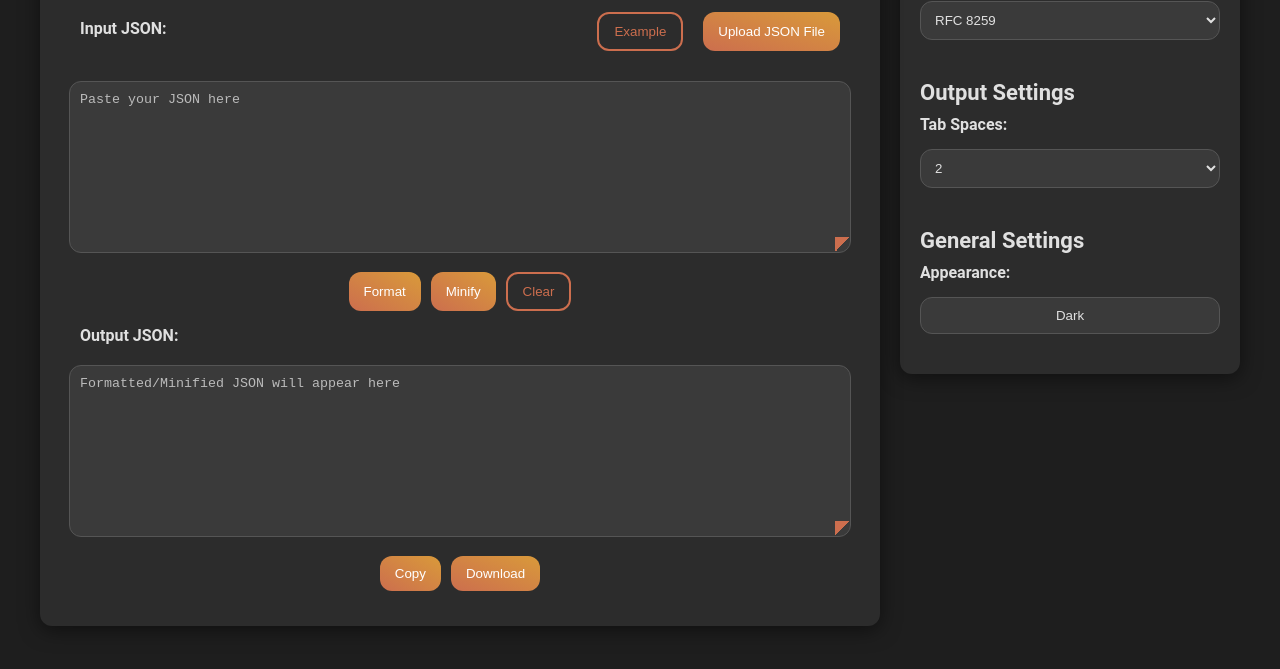
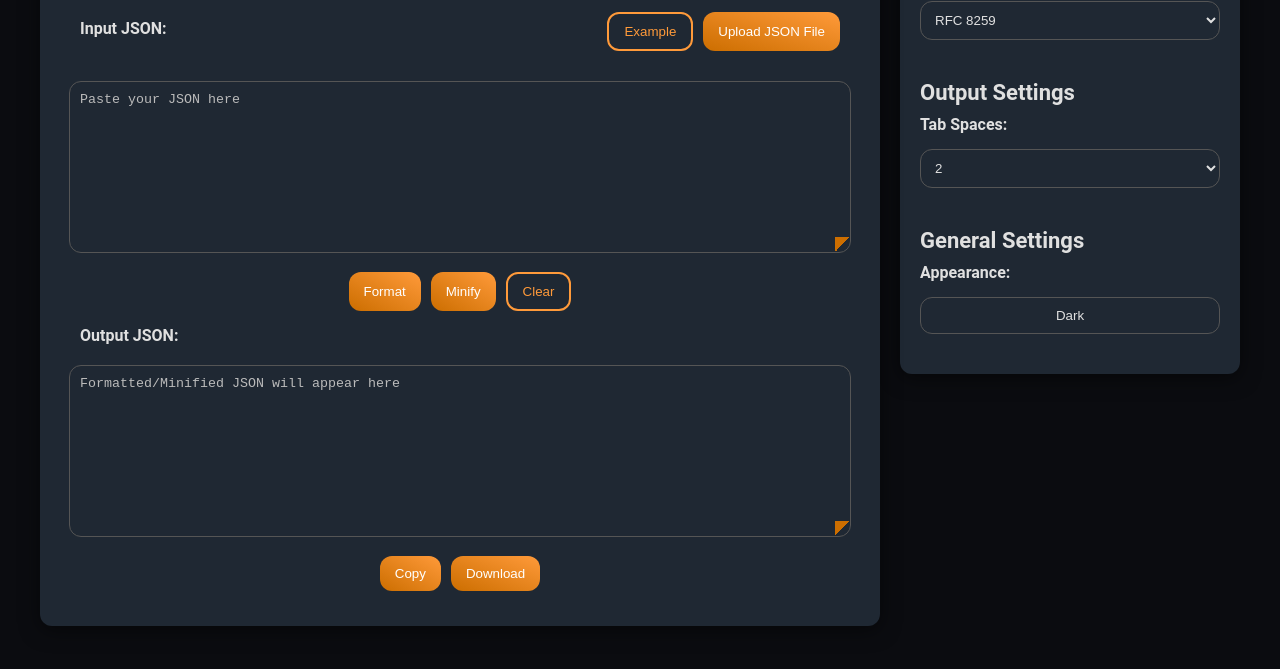
Before and after one commit to ameysh/sleek-json, a website: page index.html in a window 1280 px wide. Shown: the part 131-800 px from the top of the page. Drawn offline with nearby package versions, Linux system fonts and the light colour scheme.

Commit message:
Update colour palette

```diff
--- a/styles/styles.css
+++ b/styles/styles.css
@@ -1,6 +1,6 @@
 body {
   font-family: "Roboto", sans-serif;
-  background-color: #f0f2f5;
+  background-color: #f5f5dc;
   color: #333;
   margin: 0;
   padding: 0;
@@ -12,7 +12,7 @@ body {
 }
 
 body.dark {
-  background-color: #1e1e1e;
+  background-color: #0b0c10;
   color: #e0e0e0;
 }
 
@@ -21,7 +21,7 @@ body.dark {
   max-width: 800px;
   text-align: center;
   padding: 20px;
-  background: #fff;
+  background: #fff8e1;
   border-radius: 12px;
   box-shadow: 0 4px 20px rgba(0, 0, 0, 0.1);
   position: relative;
@@ -29,20 +29,20 @@ body.dark {
 }
 
 body.dark .container {
-  background: #2c2c2c;
+  background: #1f2833;
   box-shadow: 0 4px 20px rgba(0, 0, 0, 0.5);
 }
 
 h1 {
   text-align: center;
   margin-bottom: 20px;
-  background: linear-gradient(to top right, #ff7e5f, #feb47b);
+  background: linear-gradient(to top right, #ff8811, #ffb347);
   -webkit-background-clip: text;
   -webkit-text-fill-color: transparent;
 }
 
 body.dark h1 {
-  background: linear-gradient(to top right, #ff7e5f, #feb47b);
+  background: linear-gradient(to top right, #ff8811, #ffb347);
   -webkit-background-clip: text;
   -webkit-text-fill-color: transparent;
 }
@@ -56,7 +56,7 @@ textarea {
   border: 1px solid #ddd;
   border-radius: 12px;
   font-family: monospace;
-  background: #f9f9f9;
+  background: #fffaf0;
   color: #333;
   resize: vertical;
   overflow: auto;
@@ -64,15 +64,15 @@ textarea {
 }
 
 textarea::-webkit-resizer {
-  background: linear-gradient(to bottom right, #ff7e5f 50%, transparent 50%);
+  background: linear-gradient(to bottom right, #ff8811 50%, transparent 50%);
 }
 
 body.dark textarea::-webkit-resizer {
-  background: linear-gradient(to bottom right, #cc6e4e 50%, transparent 50%);
+  background: linear-gradient(to bottom right, #cc6e00 50%, transparent 50%);
 }
 
 body.dark textarea {
-  background: #3a3a3a;
+  background: #1f2833;
   color: #e0e0e0;
   border: 1px solid #555;
 }
@@ -100,65 +100,65 @@ button {
   padding: 10px 15px;
   border: none;
   border-radius: 12px;
-  background: linear-gradient(to top right, #ff7e5f, #feb47b);
+  background: linear-gradient(to top right, #ff8811, #ffb347);
   color: white;
   cursor: pointer;
   transition: background 0.3s, transform 0.3s;
 }
 
 body.dark button {
-  background: linear-gradient(to top right, #cc6e4e, #d99a3a);
+  background: linear-gradient(to top right, #cc6e00, #ff9a3a);
 }
 
 button:hover {
-  background: linear-gradient(to top right, #ff6a3d, #fe9a6b);
+  background: linear-gradient(to top right, #e67e22, #ffa347);
   transform: translateY(-2px);
 }
 
 body.dark button:hover {
-  background: linear-gradient(to top right, #b35a2d, #c4882a);
+  background: linear-gradient(to top right, #b35a00, #cc7a2a);
 }
 
 button#exampleButton,
 button#clearButton {
   background: none;
-  border: 2px solid #ff7e5f;
-  color: #ff7e5f;
+  border: 2px solid #ff8811;
+  color: #ff8811;
 }
 
 body.dark button#exampleButton,
 body.dark button#clearButton {
   background: none;
-  border: 2px solid #cc6e4e;
-  color: #cc6e4e;
+  border: 2px solid #ff9a3a;
+  color: #ff9a3a;
 }
 
 button#exampleButton:hover,
 button#clearButton:hover {
   background: none;
-  border: 2px solid #ff6a3d;
-  color: #ff6a3d;
+  border: 2px solid #e67e22;
+  color: #e67e22;
 }
 
 body.dark button#exampleButton:hover,
 body.dark button#clearButton:hover {
   background: none;
-  border: 2px solid #b35a2d;
-  color: #b35a2d;
+  border: 2px solid #ffa347;
+  color: #ffa347;
 }
 
 #themeToggle {
   padding: 10px;
   border: 1px solid #ddd;
   border-radius: 12px;
-  background: #fff;
+  background: #fff8e1;
   color: #333;
   cursor: pointer;
   transition: background 0.3s, color 0.3s, border 0.3s;
 }
 
 body.dark #themeToggle {
-  background: #3a3a3a;
+  background: #1f2833;
   color: #e0e0e0;
   border: 1px solid #555;
 }
@@ -169,7 +169,7 @@ body.dark #themeToggle {
 }
 
 body.dark #themeToggle:hover {
-  background: #555;
+  background: #2c3e50;
   color: #e0e0e0;
 }
 
@@ -211,14 +211,14 @@ select {
   padding: 10px;
   border: 1px solid #ddd;
   border-radius: 12px;
-  background: #fff;
+  background: #fff8e1;
   color: #333;
   cursor: pointer;
   transition: background 0.3s, color 0.3s, border 0.3s;
 }
 
 body.dark select {
-  background: #3a3a3a;
+  background: #1f2833;
   color: #e0e0e0;
   border: 1px solid #555;
 }
@@ -234,70 +234,69 @@ label {
   padding: 10px 15px;
   border: none;
   border-radius: 12px;
-  background: linear-gradient(to top right, #ff7e5f, #feb47b);
+  background: linear-gradient(to top right, #ff8811, #ffb347);
   color: white;
   cursor: pointer;
   transition: background 0.3s, transform 0.3s;
 }
 
 body.dark #copyButton {
-  background: linear-gradient(to top right, #cc6e4e, #d99a3a);
+  background: linear-gradient(to top right, #cc6e00, #ff9a3a);
 }
 
 #copyButton:hover {
-  background: linear-gradient(to top right, #ff6a3d, #fe9a6b);
+  background: linear-gradient(to top right, #e67e22, #ffa347);
   transform: translateY(-2px);
 }
 
 body.dark #copyButton:hover {
-  background: linear-gradient(to top right, #b35a2d, #c4882a);
+  background: linear-gradient(to top right, #b35a00, #cc7a2a);
 }
 
 #downloadButton {
   padding: 10px 15px;
   border: none;
   border-radius: 12px;
-  background: linear-gradient(to top right, #ff7e5f, #feb47b);
+  background: linear-gradient(to top right, #ff8811, #ffb347);
   color: white;
   cursor: pointer;
   transition: background 0.3s, transform 0.3s;
 }
 
 body.dark #downloadButton {
-  background: linear-gradient(to top right, #cc6e4e, #d99a3a);
+  background: linear-gradient(to top right, #cc6e00, #ff9a3a);
 }
 
 #downloadButton:hover {
-  background: linear-gradient(to top right, #ff6a3d, #fe9a6b);
+  background: linear-gradient(to top right, #e67e22, #ffa347);
   transform: translateY(-2px);
 }
 
 body.dark #downloadButton:hover {
-  background: linear-gradient(to top right, #b35a2d, #c4882a);
+  background: linear-gradient(to top right, #b35a00, #cc7a2a);
 }
 
 #uploadButton {
   padding: 10px 15px;
   border: none;
   border-radius: 12px;
-  background: linear-gradient(to top right, #ff7e5f, #feb47b);
+  background: linear-gradient(to top right, #ff8811, #ffb347);
   color: white;
   cursor: pointer;
-  margin-left: 10px;
   transition: background 0.3s, transform 0.3s;
 }
 
 body.dark #uploadButton {
-  background: linear-gradient(to top right, #cc6e4e, #d99a3a);
+  background: linear-gradient(to top right, #cc6e00, #ff9a3a);
 }
 
 #uploadButton:hover {
-  background: linear-gradient(to top right, #ff6a3d, #fe9a6b);
+  background: linear-gradient(to top right, #e67e22, #ffa347);
   transform: translateY(-2px);
 }
 
 body.dark #uploadButton:hover {
-  background: linear-gradient(to top right, #b35a2d, #c4882a);
+  background: linear-gradient(to top right, #b35a00, #cc7a2a);
 }
 
 .input-label,
@@ -337,26 +336,26 @@ body.dark .output-label {
 }
 
 body.dark ::-webkit-scrollbar-track {
-  background: #1e1e1e;
+  background: #0b0c10;
 }
 
 ::-webkit-scrollbar-thumb {
-  background-color: #ff7e5f;
+  background-color: #ff8811;
   border-radius: 10px;
   border: 3px solid #f0f2f5;
 }
 
 body.dark ::-webkit-scrollbar-thumb {
-  background-color: #cc6e4e;
-  border: 3px solid #1e1e1e;
+  background-color: #cc6e00;
+  border: 3px solid #0b0c10;
 }
 
 ::-webkit-scrollbar-thumb:hover {
-  background-color: #ff6a3d;
+  background-color: #e67e22;
 }
 
 body.dark ::-webkit-scrollbar-thumb:hover {
-  background-color: #b35a2d;
+  background-color: #b35a00;
 }
 
 .main-container {
@@ -372,7 +371,7 @@ body.dark ::-webkit-scrollbar-thumb:hover {
 .secondary-container {
   width: 300px;
   padding: 20px;
-  background: #fff;
+  background: #fff8e1;
   border-radius: 12px;
   box-shadow: 0 4px 20px rgba(0, 0, 0, 0.1);
   display: flex;
@@ -382,7 +381,7 @@ body.dark ::-webkit-scrollbar-thumb:hover {
 }
 
 body.dark .secondary-container {
-  background: #2c2c2c;
+  background: #1f2833;
   box-shadow: 0 4px 20px rgba(0, 0, 0, 0.5);
 }
 
@@ -421,14 +420,14 @@ body.dark .option-group label {
   padding: 10px;
   border: 1px solid #ddd;
   border-radius: 12px;
-  background: #fff;
+  background: #fff8e1;
   color: #333;
   cursor: pointer;
   transition: background 0.3s, color 0.3s, border 0.3s;
 }
 
 body.dark .option-group select {
-  background: #3a3a3a;
+  background: #1f2833;
   color: #e0e0e0;
   border: 1px solid #555;
 }
```
